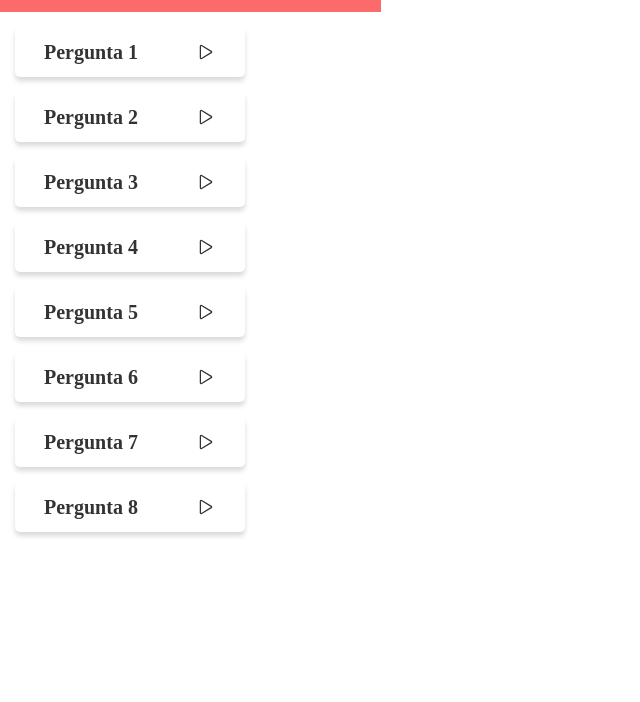
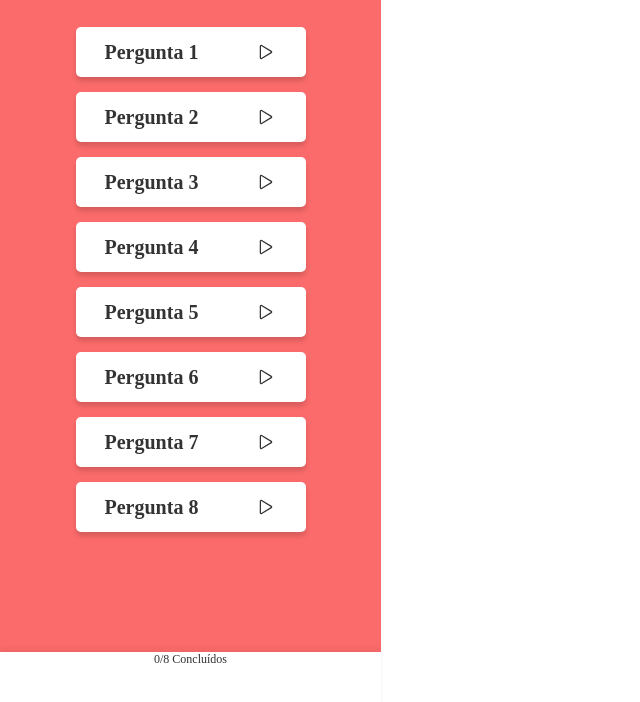
Before and after one commit to marianaitopinto/projeto8-zaprecall, a React app: page / in a window 1280 px wide. Both pictures are taken after a click on the button "Iniciar Recall!". Shown: the part 68-770 px from the top of the page, without its empty margins (0-640 px from the left). Built offline with nearby package versions, Linux system fonts and the light colour scheme; a web font is replaced by a local one.

Commit message:
including footer and improving pages transition

```diff
--- a/public/css/style.css
+++ b/public/css/style.css
@@ -1,11 +1,10 @@
 .firstPage {
-    height: 100vh;
-    width: 381px;
     display: flex;
     flex-direction: column;
     align-items: center;
     justify-content: center;
     font-family: 'Righteous';
+    z-index: 1;
 }
 
 .logo {
@@ -39,11 +38,7 @@
     color: #D70900;
 }
 
-.hiden {
-    display: none;
-}
-
-.secondPage {
+.header {
 
     height: 80px;
     width: 381px;
@@ -69,10 +64,6 @@
     margin-left: 15px;
 }
 
-.background {
-    background-color: #FB6B6B;
-}
-
 .deckBox {
     width: 230px;
     height: 50px;
@@ -92,3 +83,35 @@
     align-items: center;
     justify-content:space-around;
 }
+
+.layout {
+    background-color: #FB6B6B;
+    height: 100vh;
+    width: 381px;
+}
+
+.bodyDeck {
+    display: flex;
+    flex-direction: column;
+    align-items: center;
+}
+
+.footer {
+    height: 80px;
+    width: 381px;
+    position: fixed;
+    left: 0px;
+    bottom: 0px;
+    font-family: 'Recursive';
+    font-style: normal;
+    font-weight: 400;
+    font-size: 12px;
+    line-height: 14px;
+    text-align: center;
+
+    color: #333333;
+    background: #FFFFFF;
+    box-shadow: 0px -4px 6px rgba(0, 0, 0, 0.05);
+    box-shadow: 0px -4px 6px 0px #0000000D;
+
+}
--- a/src/BodyDeck.js
+++ b/src/BodyDeck.js
@@ -3,16 +3,18 @@ import Render from "./Render";
 export default function BodyDeck() {
     const decks = [
         { questionNo: "Pergunta 1", question: "O que é JSX?", answer: "Uma extensão de linguagem do JavaScript" },
-        { questionNo: "Pergunta 2", question: "O React é?", answer: "Uma biblioteca JavaScript para construção de interfaces." },
-        { questionNo: "Pergunta 3", question: "Os componentes devem iniciar com:", answer: "Letra maiúscula." },
+        { questionNo: "Pergunta 2", question: "O React é __", answer: "Uma biblioteca JavaScript para construção de interfaces." },
+        { questionNo: "Pergunta 3", question: "Os componentes devem iniciar com __", answer: "Letra maiúscula." },
         { questionNo: "Pergunta 4", question: "Podemos colocar __ dentro do JSX.", answer: "Expressões." },
         { questionNo: "Pergunta 5", question: "O ReactDOM nos ajuda __ ", answer: "Interagindo com a DOM para colocar componentes React na mesma." },
         { questionNo: "Pergunta 6", question: "Usamos o npm para __", answer: "Gerenciar os pacotes necessários e suas dependências." },
         { questionNo: "Pergunta 7", question: "Usamos props para __", answer: "Passar diferentes informações para componentes." },
-        { questionNo: "Pergunta 8", question: "Usamos estado (state) para __", answer: "dizer para o React quais informações quando atualizadas devem renderizar a tela novamente." }
+        { questionNo: "Pergunta 8", question: "Usamos estado (state) para __", answer: "Dizer para o React quais informações quando atualizadas devem renderizar a tela novamente." }
     ];
 
     return (
-        decks.map(deck => <Render questionNo={deck.questionNo} />)
+        <div className="fundo">
+        {decks.map(deck => <Render questionNo={deck.questionNo} question={deck.question} answer={deck.answer}/>)}
+        </div>
     )
 }
--- a/src/Deck.js
+++ b/src/Deck.js
@@ -1,11 +1,15 @@
 import HeaderDeck from "./HeaderDeck";
 import BodyDeck from "./BodyDeck"
+import Footer from "./Footer"
 
 export default function Deck() {
     return (
-        <>
-        <HeaderDeck />
-        <BodyDeck />
-        </>
+        <div className="layout">
+            <HeaderDeck />
+            <div className="bodyDeck">
+                <BodyDeck />
+            </div>
+            <Footer />
+        </div>
     )
 }
--- /dev/null
+++ b/src/Footer.js
@@ -0,0 +1,7 @@
+export default function Footer() {
+    return (
+        <div className="footer">
+            <p>0/8 Concluídos</p>
+        </div>
+    )
+}
--- a/src/HeaderDeck.js
+++ b/src/HeaderDeck.js
@@ -1,6 +1,6 @@
 export default function HeaderDeck() {
     return (
-        <div className="secondPage background">
+        <div className="header">
             <img className="logo2" src="img/logo-pequeno.png" />
             <p className="title2">ZapRecall</p>
         </div>
--- a/src/Welcome.js
+++ b/src/Welcome.js
@@ -1,13 +1,11 @@
 import React from "react";
 
-export default function Welcome() {
-    const [visible, setVisible] = React.useState("");
-    const css=`firstPage background ${visible}`
+export default function Welcome({setClicked}) {
     return (
-        <div className={css}>
+        <div className="firstPage layout">
             <img className="logo" src="img/logo.png" />
             <p className="title">ZapRecall</p>
-            <button className="firstButton" onClick={() => setVisible("hiden")}>Iniciar Recall!</button>
+            <button className="firstButton" onClick={() => setClicked(false)}>Iniciar Recall!</button>
         </div>
     )
 }
--- a/src/index.js
+++ b/src/index.js
@@ -1,12 +1,14 @@
 import ReactDOM from "react-dom";
 import Welcome from "./Welcome"
 import Deck from "./Deck"
+import React from "react"
 
 function App() {
+    const [clicked, setClicked] = React.useState(true);
+
     return (
         <>
-        <Welcome />
-        <Deck />
+            {clicked ? <Welcome setClicked={setClicked} /> : <Deck />}
         </>
     )
 }
```
